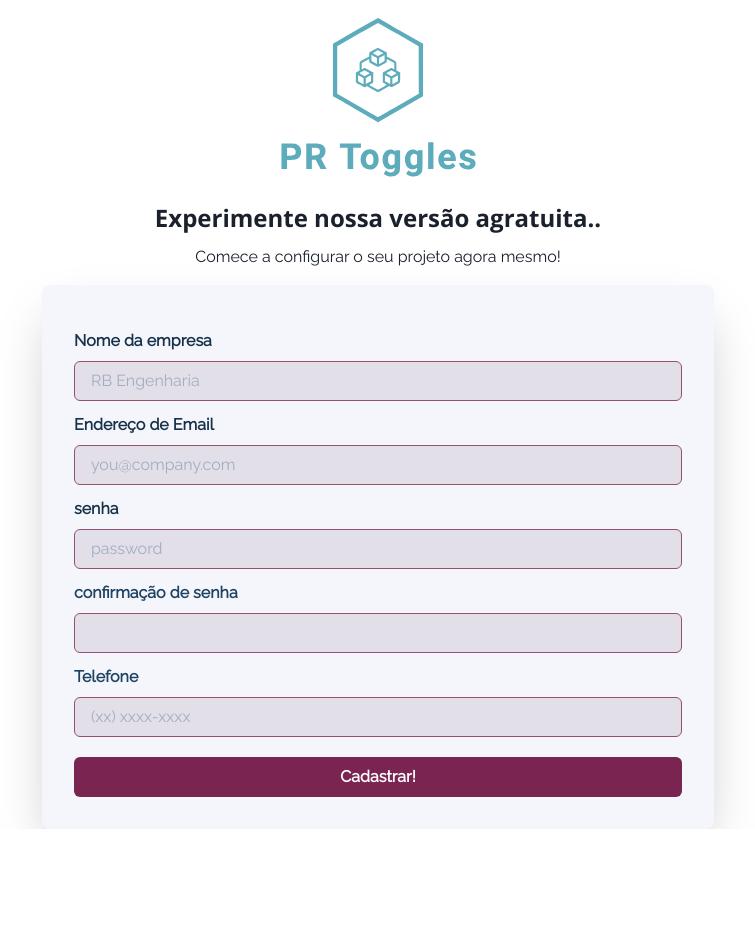
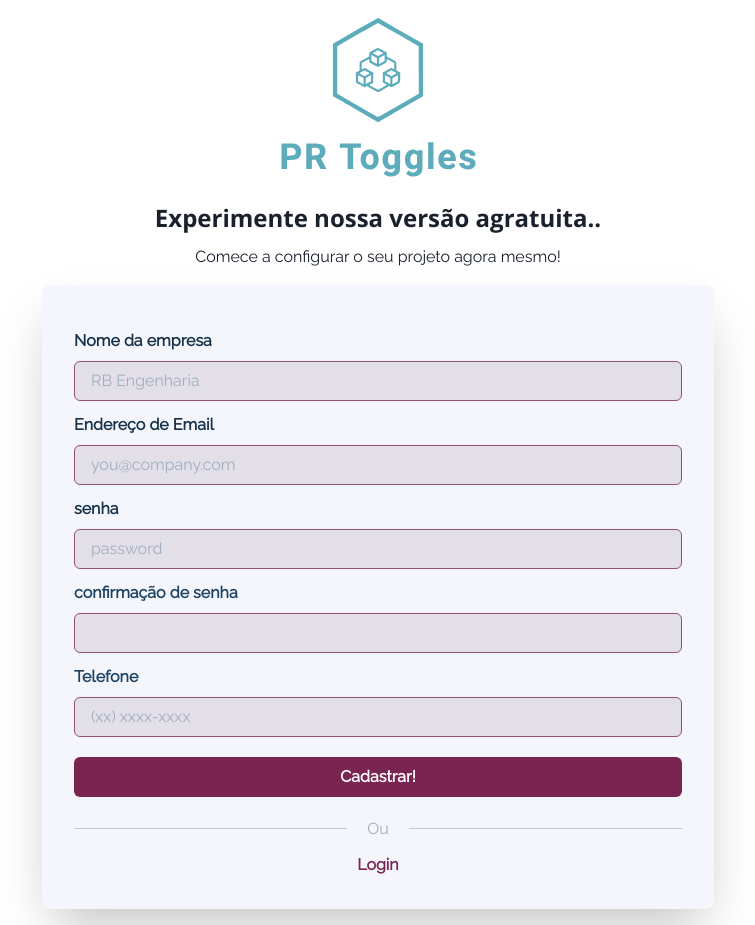
Before and after one commit to patrickdelfim/pr-toggles-frontend, a React app: page / in a window 1280 px wide. Shown: the whole page, without its empty margins (262-1017 px from the left). Before the commit the page ends 829 px from the top, so only its background shows below. Built offline with nearby package versions, Linux system fonts and the light colour scheme.

Commit message:
feat: implemented login link to change page

```diff
--- a/src/presentation/pages/signUp/signUp.tsx
+++ b/src/presentation/pages/signUp/signUp.tsx
@@ -3,11 +3,13 @@ import {
   Box,
   Button,
   Container,
+  Divider,
   FormControl,
   FormLabel,
   Heading,
   Image,
   Text,
+  Link,
 } from '@chakra-ui/react'
 import React from 'react'
 
@@ -29,7 +31,7 @@ const SignUp: React.FC = () => {
       <Box
         width="100%"
         maxW="2xl"
-        mt={4}
+        my={4}
         padding={8}
         boxShadow="2xl"
         bg="bgColor.500"
@@ -88,6 +90,18 @@ const SignUp: React.FC = () => {
             Cadastrar!
           </Button>
         </Box>
+        <Box mt={5} display="flex" alignItems="center">
+          <Divider borderColor="gray.400" />
+          <Text px={5} color="gray.400">
+            Ou
+          </Text>
+          <Divider borderColor="gray.400" />
+        </Box>
+        <Box mt={3} display="flex" alignItems="center" flexDirection="column">
+          <Link color="secondary.500" fontWeight="700">
+            Login
+          </Link>
+        </Box>
       </Box>
     </Box>
   )
--- a/src/presentation/styles/theme.ts
+++ b/src/presentation/styles/theme.ts
@@ -25,24 +25,24 @@ const theme = extendTheme({
       600: '#621d42',
       700: '#491631',
     },
-    secondaryDark: {
-      default: '#55193A',
-    },
-    secondaryLight: {
-      default: '#CEC2CE',
-    },
-    secondaryLightest: {
-      default: '#E3DFE8',
-    },
-    tertiary: {
-      default: '#7a6f24',
-    },
+    // secondaryDark: {
+    //   default: '#55193A',
+    // },
+    // secondaryLight: {
+    //   default: '#CEC2CE',
+    // },
+    // secondaryLightest: {
+    //   default: '#E3DFE8',
+    // },
+    // tertiary: {
+    //   default: '#7a6f24',
+    // },
     textDark: {
       500: '#374155',
     },
-    textNormal: {
-      default: '#B0BAC9',
-    },
+    // textNormal: {
+    //   default: '#B0BAC9',
+    // },
     bgColor: {
       500: '#f4f6fc',
     },
```
